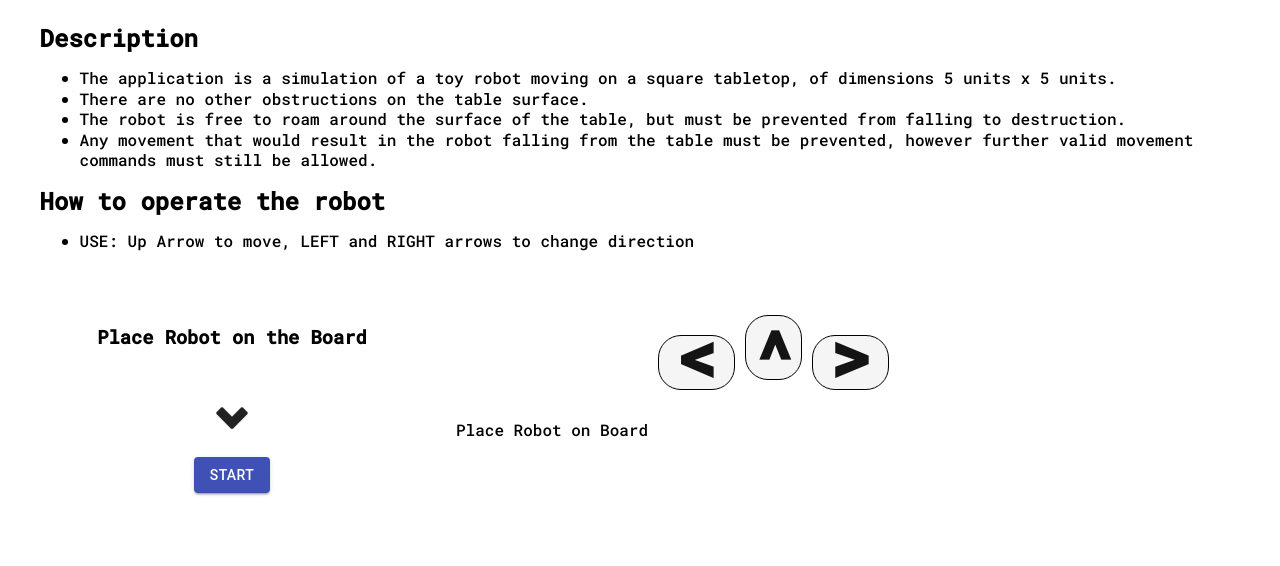
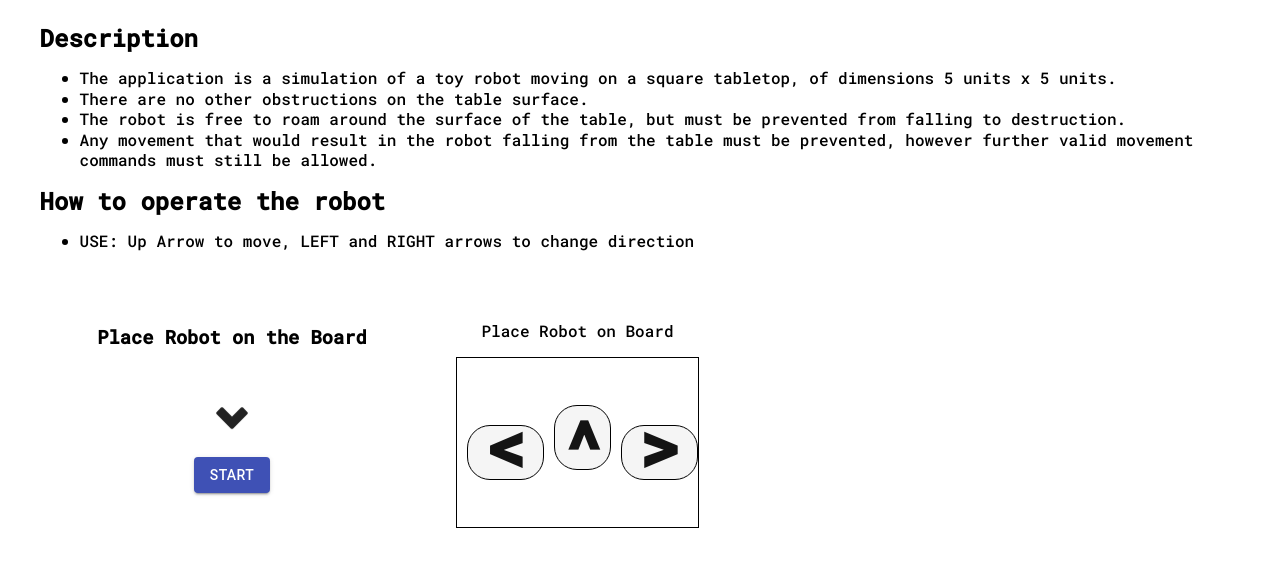
Before and after one commit to pvahanian/ToyRobotv2, a React (Create React App) app: page / in a window 1280 px wide. Shown: the top 566 px of the page. Built offline with nearby package versions, Linux system fonts and the light colour scheme.

Commit message:
Centered Arrows

```diff
--- a/src/App.css
+++ b/src/App.css
@@ -134,6 +134,8 @@
 #arrowHolder{
   display: flex;
   align-items: baseline;
+  justify-content: center;
+  border: 1px solid;
 }
 .highlight{
   background-color: yellowgreen;
--- a/src/components/InputForm.tsx
+++ b/src/components/InputForm.tsx
@@ -131,12 +131,15 @@ const InputForm: React.FC = () => {
         >
           Start
         </Button>
+
       </div>
+
       <div id="showInfo">
+        <KeyBoard />
         <div id="board"></div>
         <Board robotData={robotData} oldLocation={oldLocation} />
       </div>
-      <KeyBoard />
+
     </div>
   );
 };
```
